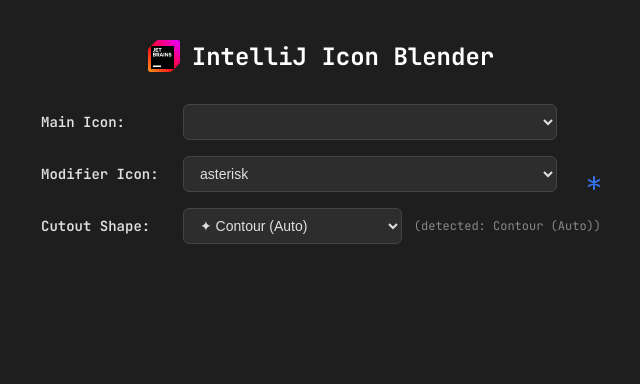
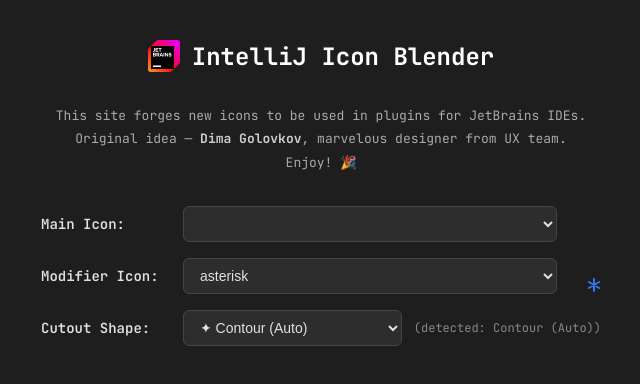
Before and after one commit to jreznot/intellij-icon-blender, a Vue app: page / in a window 1280 px wide. Shown: the top 384 px of the page, without its empty margins (319-959 px from the left). Built offline with nearby package versions, Linux system fonts and the light colour scheme.

Commit message:
Description

```diff
--- a/src/App.vue
+++ b/src/App.vue
@@ -26,6 +26,12 @@
       </svg>
       IntelliJ Icon Blender
     </h1>
+
+    <p class="description">
+      This site forges new icons to be used in plugins for JetBrains IDEs.<br/>
+      Original idea — <strong>Dima Golovkov</strong>, marvelous designer from UX team.<br/>
+      Enjoy! 🎉
+    </p>
 
     <div class="controls">
       <div class="control-group">
@@ -1070,6 +1076,18 @@
   flex-shrink: 0;
 }
 
+.description {
+  text-align: center;
+  margin-bottom: 32px;
+  font-size: 13px;
+  line-height: 1.8;
+  color: #aaa;
+}
+
+.description strong {
+  color: #ccc;
+}
+
 h2 {
   font-size: 18px;
   margin-bottom: 16px;
```
